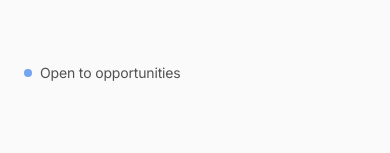
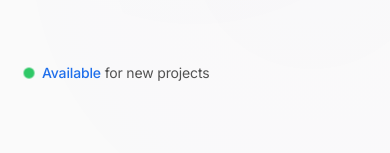
Before and after one commit to nolostra/nolostra, a Next.js app: page /nolostra/ in a window 390 px wide. Shown: the part 642-795 px from the top of the page. Built offline with nearby package versions, Linux system fonts and the light colour scheme.

Commit message:
Improve status indicator with creative message and enable grid on mobile

```diff
--- a/app/globals.css
+++ b/app/globals.css
@@ -160,11 +160,13 @@ body::after {
     radial-gradient(circle at 50% 50%, rgba(59, 130, 246, 0.02) 0%, transparent 60%);
 }
 
-/* Disable grid on very small screens for readability */
+/* Keep grid visible on mobile but with reduced opacity for readability */
 @media (max-width: 640px) {
-  body::before,
+  body::before {
+    opacity: calc(var(--grid-opacity) * 0.6);
+  }
   body::after {
-    display: none;
+    opacity: 0.6;
   }
 }
 
--- a/components/StatusIndicator.tsx
+++ b/components/StatusIndicator.tsx
@@ -4,19 +4,22 @@ import { motion } from 'framer-motion'
 
 export default function StatusIndicator() {
   return (
-    <div className="flex items-center gap-2 text-sm text-text-secondary">
+    <div className="flex items-center gap-2 text-sm">
       <motion.div
         animate={{
-          opacity: [0.4, 0.8, 0.4],
+          opacity: [0.4, 1, 0.4],
+          scale: [1, 1.1, 1],
         }}
         transition={{
-          duration: 3,
+          duration: 2,
           repeat: Infinity,
           ease: 'easeInOut',
         }}
-        className="w-2 h-2 rounded-full bg-accent"
+        className="w-2.5 h-2.5 rounded-full bg-green-500"
       />
-      <span>Open to opportunities</span>
+      <span className="text-text-secondary">
+        <span className="text-accent font-medium">Available</span> for new projects
+      </span>
     </div>
   )
 }
```
